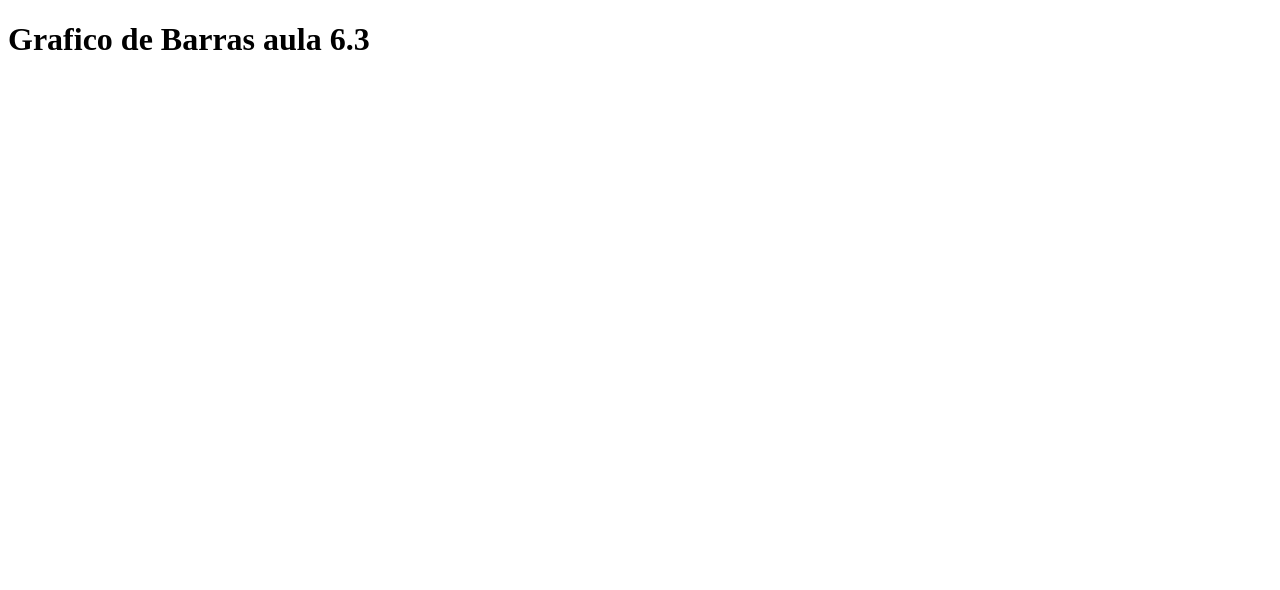
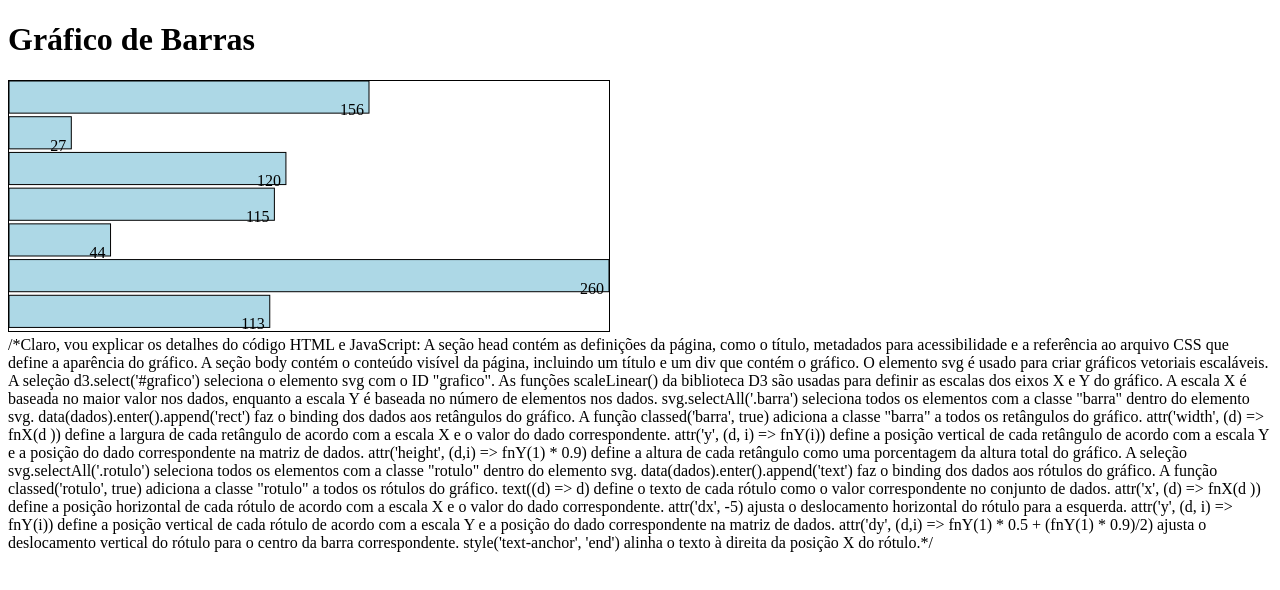
Before and after one commit to Andersoncostaf/PosGradua-oFulStack, a website: page Parte 6 - D3JS/6_3_grafico_de_barras.html in a window 1280 px wide. Drawn offline with nearby package versions, Linux system fonts and the light colour scheme.

Commit message:
Update 6_3_grafico_de_barras.html

```diff
--- a/Parte 6 - D3JS/6_3_grafico_de_barras.html
+++ b/Parte 6 - D3JS/6_3_grafico_de_barras.html
@@ -1,50 +1,95 @@
 <!DOCTYPE html>
-<html lang="en">
+<html lang="pt-br">
 <head>
     <meta charset="UTF-8">
-  <title>GRAFICO DE BARRAR</title>
+    <meta http-equiv="X-UA-Compatible" content="IE=edge">
+    <meta name="viewport" content="width=device-width, initial-scale=1.0">
+    <title>6.3 Grafico de Barras D3JS</title>
     <style>
         #grafico {
-      border: thin solid #00000;
+            border: thin solid black;
             width: 600px;
-      height: 400px;
+            height: 250px;
         }
         .barra {
             fill: lightblue;
             stroke: black;
-
+        }
+        .rotulo {
+            text-anchor: end;
         }
     </style>
+
+
     <script src="https://d3js.org/d3.v6.min.js"></script>
     <script>
-    onload = {} => {
-      let dados =[156, 273, 120, 115, 44, 260, 133];
+        onload = () => {
+            let dados =[156, 27, 120, 115, 44, 260, 113 ];
             let svg = d3.select('#grafico');
             let largura = parseInt(svg.style('width'));
             let altura = parseInt(svg.style('height'));
-      let fnX = d3.scaleLinear()
-      .domain([0, d3.max(dados))
+            let fnX = d3
+            .scaleLinear()
+            .domain([0, d3.max(dados)])
             .range([0, largura]);
-      let fnY = d3.scaleLinear()
+
+            let fnY = d3
+            .scaleLinear()
             .domain([0, dados.length])
-      .range([0, largura]);
-    let fnY = d3.scaleLinear()
-                .domain([0, dados.length].range[0, altura])
+            .range([0, altura]);
+
             svg.selectAll('.barra')
             .data(dados)
             .enter()
             .append('rect')
+            .classed('barra', true)
+            .attr('width', (d) => fnX(d ))
             .attr('x', 0)
-      .attr('y', (d,i) =>fnY(i))
-      .attr('width', (d)=> fnX(d))
-      .attr('heigth', fnY(1)*0.9);
+            .attr('y', (d, i) => fnY(i))
+            .attr('height', (d,i) =>  fnY(1) * 0.9);
+
+            svg.selectAll('.rotulo')
+            .data(dados)
+            .enter()
+            .append('text')
+            .classed('rotulo', true)
+            .text((d) => d)
+            .attr('x', (d) => fnX(d ))
+            .attr('dx', -5)
+            .attr('y', (d, i) => fnY(i))
+            .attr('dy', (d,i) =>  fnY(1) * 0.5 + (fnY(1) * 0.9)/2)
+            .style('text-anchor', 'end');
         };
     </script>
-
-
 </head>
 <body>
-  <h1>Grafico de Barras aula 6.3</h1>
+    <h1>Gráfico de Barras</h1>
+    <div>
     <svg id="grafico"></svg>
+    </div>
+
 </body>
 </html>
+
+/*Claro, vou explicar os detalhes do código HTML e JavaScript:
+
+A seção head contém as definições da página, como o título, metadados para acessibilidade e a referência ao arquivo CSS que define a aparência do gráfico.
+A seção body contém o conteúdo visível da página, incluindo um título e um div que contém o gráfico.
+O elemento svg é usado para criar gráficos vetoriais escaláveis.
+A seleção d3.select('#grafico') seleciona o elemento svg com o ID "grafico".
+As funções scaleLinear() da biblioteca D3 são usadas para definir as escalas dos eixos X e Y do gráfico. A escala X é baseada no maior valor nos dados, enquanto a escala Y é baseada no número de elementos nos dados.
+svg.selectAll('.barra') seleciona todos os elementos com a classe "barra" dentro do elemento svg.
+data(dados).enter().append('rect') faz o binding dos dados aos retângulos do gráfico.
+A função classed('barra', true) adiciona a classe "barra" a todos os retângulos do gráfico.
+attr('width', (d) => fnX(d )) define a largura de cada retângulo de acordo com a escala X e o valor do dado correspondente.
+attr('y', (d, i) => fnY(i)) define a posição vertical de cada retângulo de acordo com a escala Y e a posição do dado correspondente na matriz de dados.
+attr('height', (d,i) => fnY(1) * 0.9) define a altura de cada retângulo como uma porcentagem da altura total do gráfico.
+A seleção svg.selectAll('.rotulo') seleciona todos os elementos com a classe "rotulo" dentro do elemento svg.
+data(dados).enter().append('text') faz o binding dos dados aos rótulos do gráfico.
+A função classed('rotulo', true) adiciona a classe "rotulo" a todos os rótulos do gráfico.
+text((d) => d) define o texto de cada rótulo como o valor correspondente no conjunto de dados.
+attr('x', (d) => fnX(d )) define a posição horizontal de cada rótulo de acordo com a escala X e o valor do dado correspondente.
+attr('dx', -5) ajusta o deslocamento horizontal do rótulo para a esquerda.
+attr('y', (d, i) => fnY(i)) define a posição vertical de cada rótulo de acordo com a escala Y e a posição do dado correspondente na matriz de dados.
+attr('dy', (d,i) => fnY(1) * 0.5 + (fnY(1) * 0.9)/2) ajusta o deslocamento vertical do rótulo para o centro da barra correspondente.
+style('text-anchor', 'end') alinha o texto à direita da posição X do rótulo.*/
```
Lines whose indentation alone changed are shown as unchanged.
